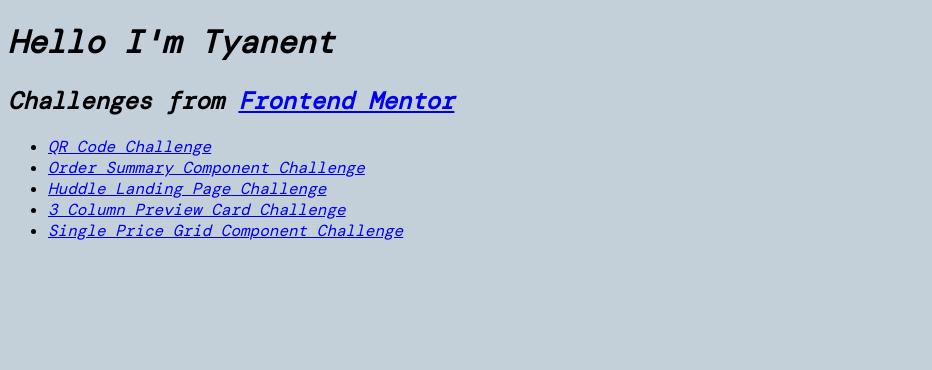
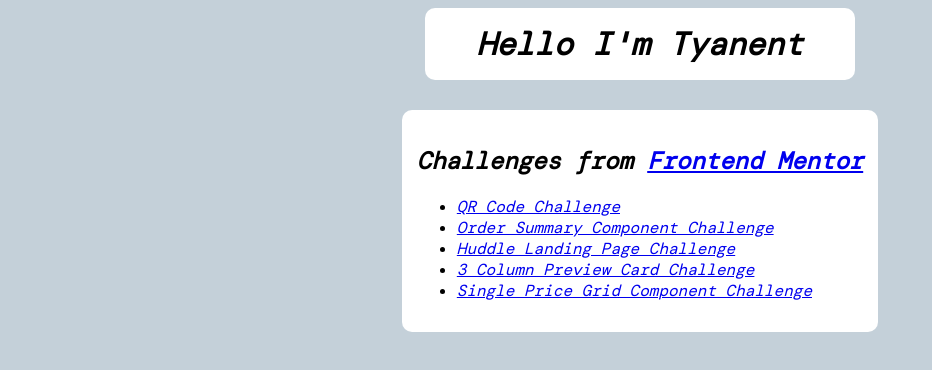
Before and after one commit to Tyanent/Tyanent.github.io, a plain HTML site: page index.html in a window 1280 px wide. Shown: the whole page, without its empty margins (0-932 px from the left). Drawn offline with nearby package versions, Linux system fonts and the light colour scheme.

Commit message:
added css

```diff
--- a/css/styles.css
+++ b/css/styles.css
@@ -4,3 +4,21 @@
     font-family: 'DM Mono', monospace;
     font-style: italic;
 }
+
+h1{
+    background-color: white;
+    border-radius: 10px;
+    max-width:400px;
+    text-align: center;
+    margin: auto;
+    padding:15px;
+}
+
+div{
+    background-color: white;
+    border-radius: 10px;
+    max-width: fit-content;
+    padding: 15px;
+    margin: auto;
+    margin-top: 30px;
+}
--- a/index.html
+++ b/index.html
@@ -6,6 +6,7 @@
 </head>
 <body>
 <h1>Hello I'm Tyanent</h1>
+<div>
 <h2>Challenges from <a href="https://www.frontendmentor.io/challenges" target="_blank">Frontend Mentor</a></h2>
 <ul>
     <li><a href="https://tyanent.github.io/QR-Code-Frontend-Mentor-Challenge/" target="_blank">QR Code Challenge</a></li>
@@ -14,5 +15,6 @@
     <li><a href="https://tyanent.github.io/3-column-preview/" target="_blank">3 Column Preview Card Challenge</a></li>
     <li><a href=" https://tyanent.github.io/single-price-grid/" target="_blank">Single Price Grid Component Challenge</a></li>
 </ul>
+</div>
 </body>
 </html>
```
